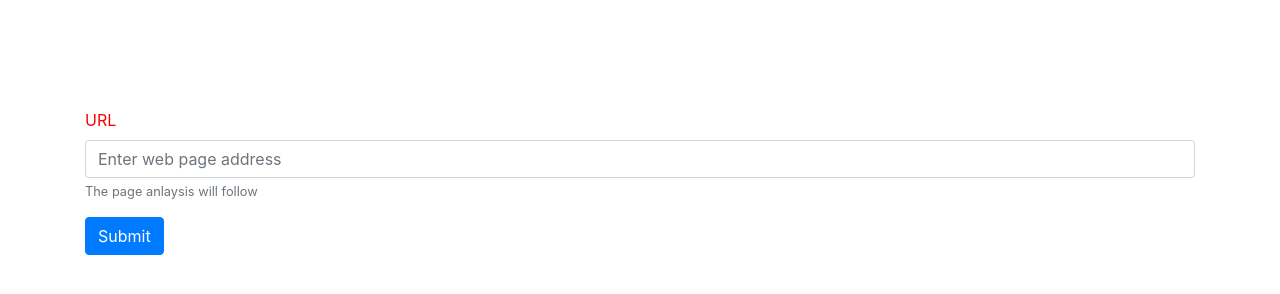
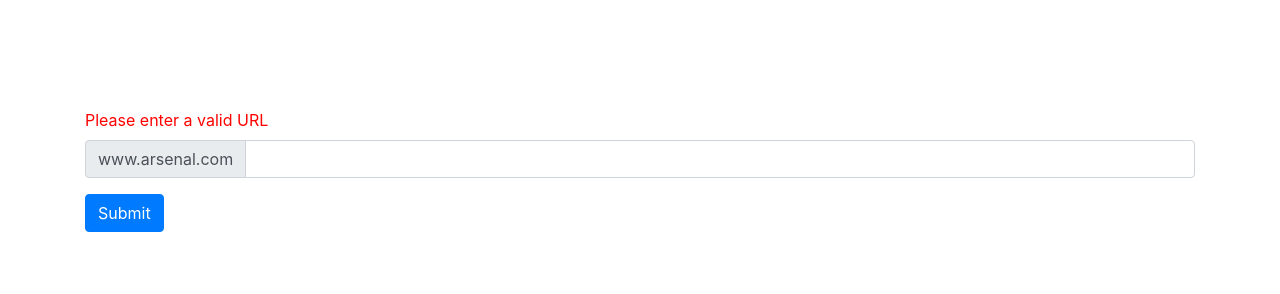
Before and after one commit to kurtisjunior/webpage-check, a website: page views/homepage.html in a window 1280 px wide. Shown: the part 118-412 px from the top of the page. Drawn offline with nearby package versions, Linux system fonts and the light colour scheme; files that its build step writes are made by us from their sources.

Commit message:
html title

```diff
--- a/package.json
+++ b/package.json
@@ -4,7 +4,7 @@
   "description": "",
   "main": "app.js",
   "scripts": {
-    "test": "echo \"Error: no test specified\" && exit 1"
+    "test": "jest"
   },
   "repository": {
     "type": "git",
@@ -27,5 +27,8 @@
     "superagent": "^4.1.0",
     "supercrawler": "^1.5.0",
     "xmldom": "^0.1.27"
+  },
+  "devDependencies": {
+    "jest": "^24.1.0"
   }
 }
--- a/views/homepage.html
+++ b/views/homepage.html
@@ -55,20 +55,23 @@
         <div class="col second">
           <div class="style">
             <form action="/api/result" method="get" id="url-form">
-              <div class="form-group">
-                <label for="exampleInputEmail1">URL </label>
+              <label for="basic-url">Please enter a valid URL</label>
+              <div class="input-group mb-3">
+                <div class="input-group-prepend">
+                  <span class="input-group-text" id="basic-addon3"
+                    >www.arsenal.com</span
+                  >
+                </div>
                 <input
                   type="text"
+                  name="url"
+                  value=""
                   class="form-control"
                   id="form-value"
-                  placeholder="Enter web page address"
-                  value=""
-                  name="url"
+                  aria-describedby="basic-addon3"
                 />
-                <small id="emailHelp" class="form-text text-muted"
-                  >The page anlaysis will follow</small
-                >
               </div>
+
               <button type="submit" class="btn btn-primary">
                 Submit
               </button>
```
Also changed, not shown: controllers/pageResult.js (+3 -9 lines), test/utils.test.js (added, +8 -0 lines), utils/formatting.js (added, +16 -0 lines), 1 other file.
